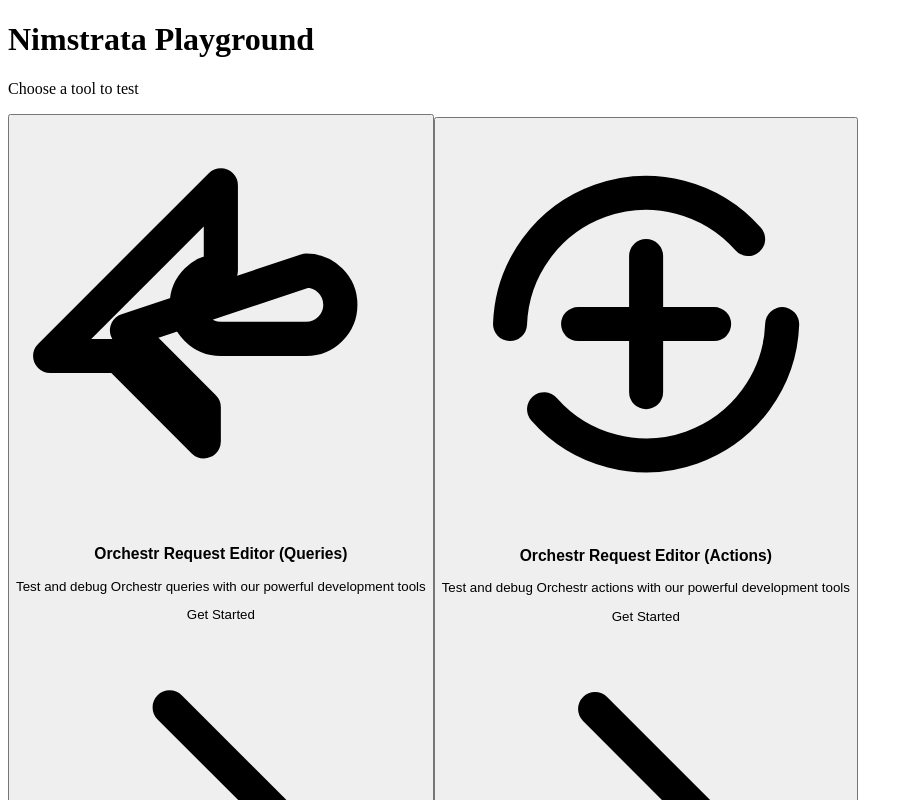
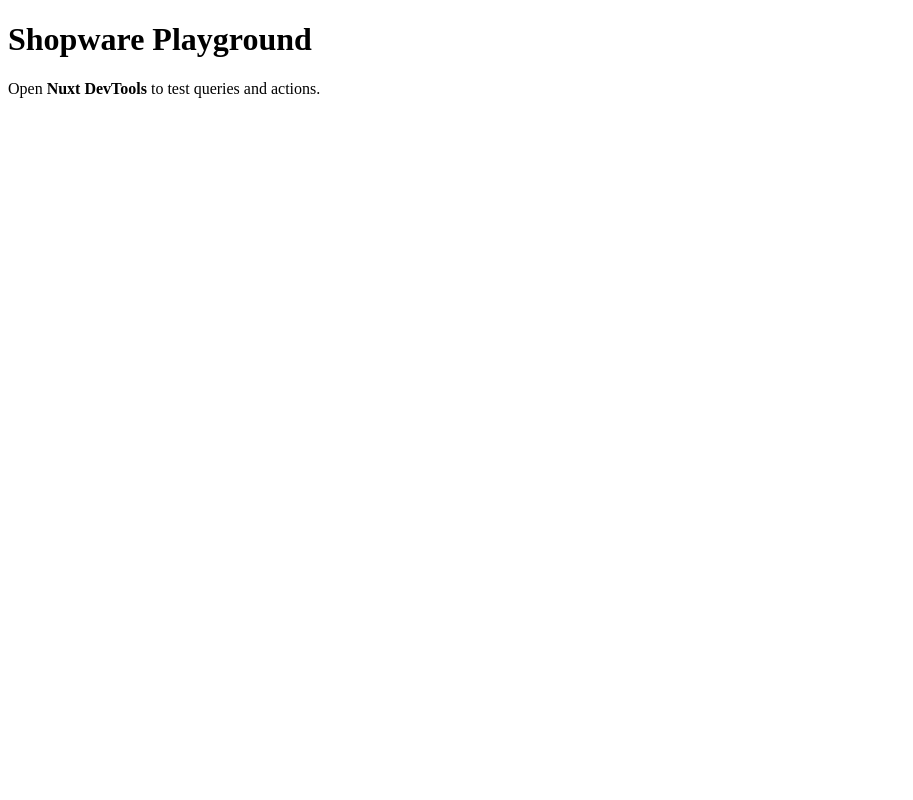
Before and after one commit to laioutr/app-shopware, a Nuxt app in the folder playground/: page / in a window 1280 px wide. Shown: the top 800 px of the page, without its empty margins (0-913 px from the left). Built offline with nearby package versions, Linux system fonts and the light colour scheme.

Commit message:
chore: remove custom app playground devtools

```diff
--- a/playground/components/CustomerActionCard.vue
+++ /dev/null
@@ -1,97 +0,0 @@
-<script setup lang="ts">
-import { computed } from 'vue';
-
-interface Props {
-  title: string;
-  description: string;
-  icon: string;
-  iconColor: string;
-  buttonText: string;
-  buttonColor: string;
-  route: string;
-}
-
-const props = defineProps<Props>();
-
-const handleClick = () => {
-  navigateTo(props.route);
-};
-
-// Computed button classes without disabled state
-const buttonClasses = computed(
-  () => `w-full rounded-md px-4 py-2 text-sm font-medium text-white shadow-sm transition-colors ${props.buttonColor}`
-);
-</script>
-
-<template>
-  <div class="rounded-lg border border-gray-200 bg-white p-6 shadow-sm transition-shadow hover:shadow-md">
-    <!-- Logo/Icon Section -->
-    <div class="mb-4 text-center">
-      <div class="mx-auto flex h-12 w-12 items-center justify-center rounded-lg" :class="iconColor">
-        <svg
-          class="h-6 w-6"
-          :class="iconColor.replace('bg-', 'text-').replace('-100', '-600')"
-          fill="none"
-          viewBox="0 0 24 24"
-          stroke="currentColor"
-        >
-          <path
-            v-if="icon === 'view'"
-            stroke-linecap="round"
-            stroke-linejoin="round"
-            stroke-width="2"
-            d="M4 6h16M4 10h16M4 14h16M4 18h16"
-          />
-          <path
-            v-else-if="icon === 'create'"
-            stroke-linecap="round"
-            stroke-linejoin="round"
-            stroke-width="2"
-            d="M12 6v6m0 0v6m0-6h6m-6 0H6"
-          />
-          <path
-            v-else-if="icon === 'update'"
-            stroke-linecap="round"
-            stroke-linejoin="round"
-            stroke-width="2"
-            d="M11 5H6a2 2 0 00-2 2v11a2 2 0 002 2h11a2 2 0 002-2v-5m-1.414-9.414a2 2 0 112.828 2.828L11.828 15H9v-2.828l8.586-8.586z"
-          />
-          <path
-            v-else-if="icon === 'delete'"
-            stroke-linecap="round"
-            stroke-linejoin="round"
-            stroke-width="2"
-            d="M19 7l-.867 12.142A2 2 0 0116.138 21H7.862a2 2 0 01-1.995-1.858L5 7m5 4v6m4-6v6m1-10V4a1 1 0 00-1-1h-4a1 1 0 00-1 1v3M4 7h16"
-          />
-          <path
-            v-else-if="icon === 'user'"
-            stroke-linecap="round"
-            stroke-linejoin="round"
-            stroke-width="2"
-            d="M5.121 17.804A9 9 0 1112 21a9 9 0 01-6.879-3.196zM15 11a3 3 0 11-6 0 3 3 0 016 0z"
-          />
-          <path
-            v-else-if="icon === 'star'"
-            stroke-linecap="round"
-            stroke-linejoin="round"
-            stroke-width="2"
-            d="M11.049 2.927c.3-.921 1.603-.921 1.902 0l2.036 6.29a1 1 0 00.95.69h6.6c.969 0 1.371 1.24.588 1.81l-5.347 3.89a1 1 0 00-.364 1.118l2.036 6.29c.3.921-.755 1.688-1.54 1.118l-5.347-3.89a1 1 0 00-1.176 0l-5.347 3.89c-.784.57-1.838-.197-1.54-1.118l2.036-6.29a1 1 0 00-.364-1.118l-5.347-3.89c-.783-.57-.38-1.81.588-1.81h6.6a1 1 0 00.95-.69l2.036-6.29z"
-          />
-        </svg>
-      </div>
-    </div>
-
-    <!-- Content Section -->
-    <div class="text-center">
-      <h3 class="text-lg font-medium text-gray-900">{{ title }}</h3>
-      <p class="mt-1 text-sm text-gray-500">{{ description }}</p>
-    </div>
-
-    <!-- Button Section -->
-    <div class="mt-4">
-      <button :class="buttonClasses" @click="handleClick">
-        {{ buttonText }}
-      </button>
-    </div>
-  </div>
-</template>
--- a/playground/components/MainActionCard.vue
+++ /dev/null
@@ -1,100 +0,0 @@
-<script setup lang="ts">
-import { computed } from 'vue';
-
-interface Props {
-  title: string;
-  description: string;
-  icon: string;
-  gradientFrom: string;
-  gradientTo: string;
-  textColor: string;
-  action: 'navigate' | 'view';
-  route?: string;
-  viewName?: string;
-}
-
-const props = defineProps<Props>();
-
-const handleClick = () => {
-  if (props.action === 'navigate' && props.route) {
-    navigateTo(props.route);
-  } else if (props.action === 'view' && props.viewName) {
-    // Emit event to parent to change view
-    emit('changeView', props.viewName);
-  }
-};
-
-const emit = defineEmits<{
-  changeView: [viewName: string];
-}>();
-
-// Create computed classes for gradients using predefined Tailwind classes
-const hoverGradientClass = computed(() => {
-  const fromColor = props.gradientFrom.replace('-500', '-50');
-  const toColor = props.gradientTo.replace('-600', '-50');
-
-  // Map to predefined Tailwind classes
-  const gradientMap: Record<string, string> = {
-    'from-indigo-50 to-purple-50': 'bg-gradient-to-br from-indigo-50 to-purple-50',
-    'from-emerald-50 to-teal-50': 'bg-gradient-to-br from-emerald-50 to-teal-50',
-    'from-rose-50 to-pink-50': 'bg-gradient-to-br from-rose-50 to-pink-50',
-  };
-
-  const key = `from-${fromColor} to-${toColor}`;
-  return gradientMap[key] || 'bg-gradient-to-br from-gray-50 to-gray-50';
-});
-
-const iconGradientClass = computed(() => {
-  const fromColor = props.gradientFrom;
-  const toColor = props.gradientTo;
-
-  // Map to predefined Tailwind classes
-  const gradientMap: Record<string, string> = {
-    'from-indigo-500 to-purple-600': 'bg-gradient-to-br from-indigo-500 to-purple-600',
-    'from-emerald-500 to-teal-600': 'bg-gradient-to-br from-emerald-500 to-teal-600',
-    'from-rose-500 to-pink-600': 'bg-gradient-to-br from-rose-500 to-pink-600',
-  };
-
-  const key = `from-${fromColor} to-${toColor}`;
-  return gradientMap[key] || 'bg-gradient-to-br from-gray-500 to-gray-600';
-});
-</script>
-
-<template>
-  <button
-    class="group relative overflow-hidden rounded-2xl border border-gray-100 bg-white p-8 text-left shadow-lg transition-all duration-300 hover:-translate-y-1 hover:shadow-2xl"
-    @click="handleClick"
-  >
-    <div class="absolute inset-0 opacity-0 transition-opacity duration-300 group-hover:opacity-100" :class="hoverGradientClass"></div>
-    <div class="relative z-10">
-      <div class="mb-6 flex h-16 w-16 items-center justify-center rounded-xl shadow-lg" :class="iconGradientClass">
-        <svg xmlns="http://www.w3.org/2000/svg" class="h-8 w-8 text-white" fill="none" viewBox="0 0 24 24" stroke="currentColor">
-          <!-- Orchestr queries Icon -->
-          <path
-            v-if="icon === 'orchestr-queries'"
-            stroke-linecap="round"
-            stroke-linejoin="round"
-            stroke-width="2"
-            d="M12 4v5a2 2 0 100 4h5a2 2 0 100-4V9L6.5 12.5l4.5 4.5V19l-5-5h-4z"
-          />
-          <!-- OAuth Icon -->
-          <path
-            v-else-if="icon === 'orchestr-actions'"
-            stroke-linecap="round"
-            stroke-linejoin="round"
-            stroke-width="2"
-            d="M4 12a8 8 0 0114-5M20 12a8 8 0 01-14 5M12 8v8m-4-4h8"
-          />
-        </svg>
-      </div>
-      <h3 class="mb-3 text-xl font-semibold text-gray-900">{{ title }}</h3>
-      <p class="mb-4 leading-relaxed text-gray-600">{{ description }}</p>
-      <div class="flex items-center font-medium" :class="textColor">
-        <span>Get Started</span>
-        <svg class="ml-2 h-4 w-4 transition-transform group-hover:translate-x-1" fill="none" viewBox="0 0 24 24" stroke="currentColor">
-          <path stroke-linecap="round" stroke-linejoin="round" stroke-width="2" d="M9 5l7 7-7 7" />
-        </svg>
-      </div>
-    </div>
-  </button>
-</template>
--- a/playground/pages/index.vue
+++ b/playground/pages/index.vue
@@ -1,37 +1,6 @@
 <template>
-  <div class="min-h-screen bg-gradient-to-br from-gray-50 to-gray-100">
-    <!-- Main Content -->
-    <main class="px-4 py-4">
-      <!-- Main Menu -->
-      <div class="mb-16 text-center">
-        <h1 class="mb-3 text-4xl font-bold text-gray-900">Nimstrata Playground</h1>
-        <p class="text-xl text-gray-600">Choose a tool to test</p>
-      </div>
-
-      <div class="mx-auto grid max-w-6xl gap-8 md:grid-cols-2">
-        <!-- Orchestr Request Editor Option -->
-        <MainActionCard
-          title="Orchestr Request Editor (Queries)"
-          description="Test and debug Orchestr queries with our powerful development tools"
-          icon="orchestr-queries"
-          gradient-from="indigo-500"
-          gradient-to="purple-600"
-          text-color="text-indigo-600"
-          action="navigate"
-          route="/orchestr-queries"
-        />
-
-        <MainActionCard
-          title="Orchestr Request Editor (Actions)"
-          description="Test and debug Orchestr actions with our powerful development tools"
-          icon="orchestr-actions"
-          gradient-from="rose-500"
-          gradient-to="pink-600"
-          text-color="text-indigo-600"
-          action="navigate"
-          route="/orchestr-actions"
-        />
-      </div>
-    </main>
+  <div>
+    <h1>Shopware Playground</h1>
+    <p>Open <strong>Nuxt DevTools</strong> to test queries and actions.</p>
   </div>
 </template>
```
